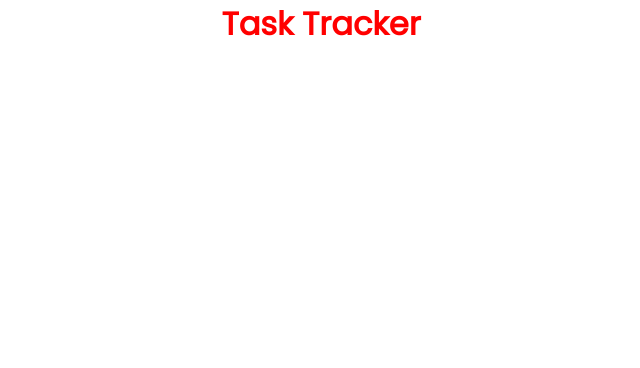
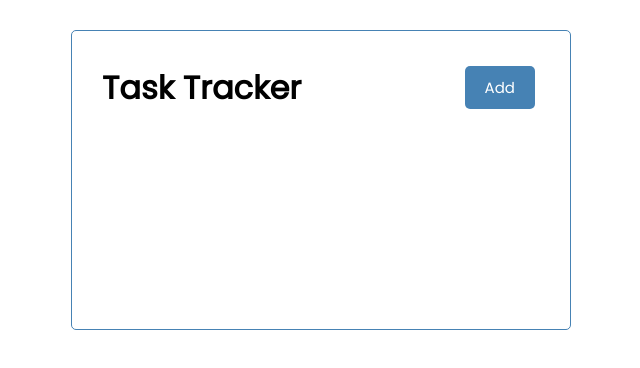
Before and after one commit to peter-michaleczky/react-task-tracker-ts, a React (Vite) app: page / in a window 1280 px wide. Shown: the top 368 px of the page, without its empty margins (319-959 px from the left). Built offline with nearby package versions, Linux system fonts and the light colour scheme.

Commit message:
create header and button components

```diff
--- a/src/App.tsx
+++ b/src/App.tsx
@@ -1,27 +1,14 @@
 import './App.css'
-
-interface HeaderProps {
-    title: string;
-    color: string;
-}
-
-const Header = ({title, color}: HeaderProps) => {
-    return (
-        <header>
-            <h1 style={{color: color}}>{title}</h1>
-        </header>
-    );
-}
+import {Header} from "./Header";
 
 const App = () => {
     const title = 'Task Tracker';
-    const color = 'red';
 
-  return (
-    <div className="App">
-        <Header title={title} color={color}/>
-    </div>
-  )
+    return (
+        <div className="container">
+            <Header title={title}/>
+        </div>
+    )
 }
 
 export default App;
--- /dev/null
+++ b/src/Button.tsx
@@ -0,0 +1,25 @@
+import {MouseEventHandler} from "react";
+
+interface Props {
+    color?: string;
+    text?: string;
+    onClick?: MouseEventHandler<HTMLButtonElement>;
+}
+
+const Button = ({color, text, onClick}: Props) => {
+    return (
+        <button
+            style={{backgroundColor: color}}
+            className='btn'
+            onClick={onClick}
+        >
+            {text ?? 'Button'}
+        </button>
+    )
+}
+
+Button.defaultProps = {
+    color: 'steelblue',
+}
+
+export default Button;
--- /dev/null
+++ b/src/Header.tsx
@@ -0,0 +1,10 @@
+import Button from "./Button";
+
+export const Header = ({title}: {title: string}) => {
+    return (
+        <header className='header'>
+            <h1>{title}</h1>
+            <Button text='Add'/>
+        </header>
+    );
+}
```
